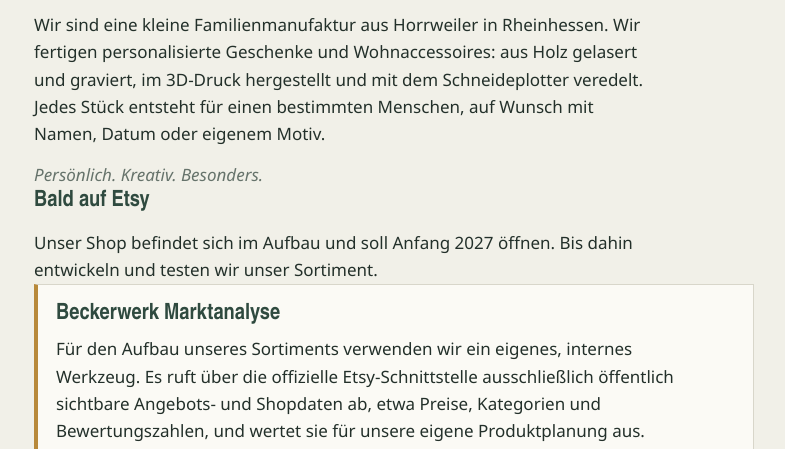
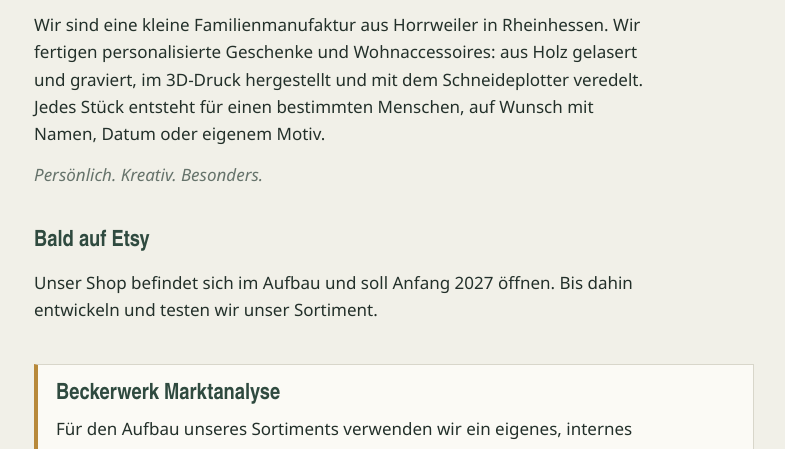
Before and after one commit to beckerwerk-manufaktur/beckerwerk-manufaktur.github.io, a plain HTML site: page index.html in a window 1280 px wide. Shown: the part 294-743 px from the top of the page, without its empty margins (246-1031 px from the left). Drawn offline with Linux system fonts and the light colour scheme.

Commit message:
Abstand zwischen den Abschnitten
Co-Authored-By: Claude Opus 5.5 <noreply@anthropic.com>

```diff
--- a/style.css
+++ b/style.css
@@ -50,6 +50,7 @@ h3 { font-size: 1.08rem; }
 p, ul { margin: 0; max-width: 64ch; }
 ul { padding-left: 20px; display: grid; gap: 6px; }
 
+main { display: grid; gap: 40px; }
 section { display: grid; gap: 14px; }
 
 .leitspruch { font-style: italic; color: var(--nebel); }
```
